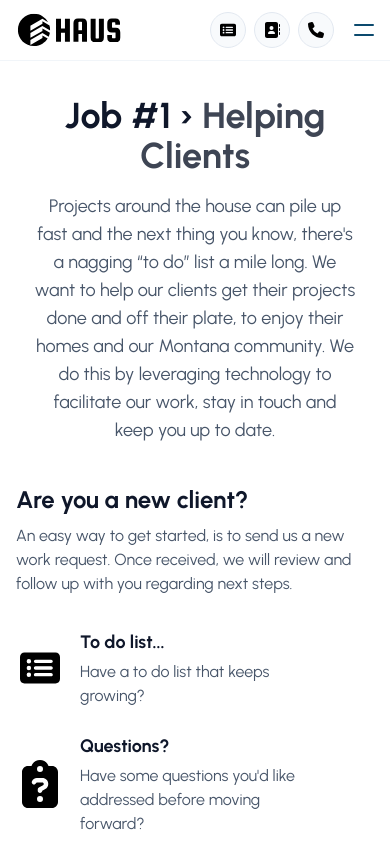
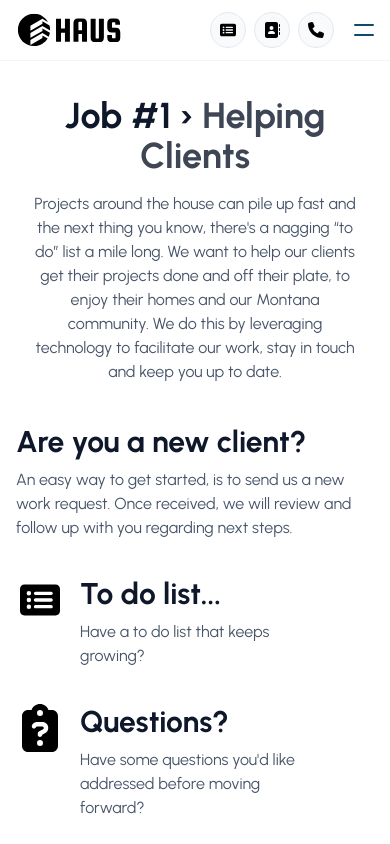
Before and after one commit to ben-v/haus, a React (Vite) app: page /clients in a window 390 px wide. Shown: the top 844 px of the page. Built offline with nearby package versions, Linux system fonts and the light colour scheme.

Commit message:
Refined layout and styles

```diff
--- a/src/components/containers/ContentIconContainer.tsx
+++ b/src/components/containers/ContentIconContainer.tsx
@@ -4,13 +4,11 @@ import parse from "html-react-parser";
 export interface ContentIconContainerProps {
     title: string;
     description?: string;
-    titleSize?: "Large" | "Standard";
     invertContainerColors?: boolean;
     children: ReactNode;
 }
 
 const defaultProps = {
-    titleSize: "Standard",
     invertContainerColors: false
 } satisfies Partial<ContentIconContainerProps>
 
@@ -20,26 +18,25 @@ const ContentIconContainer = (props: ContentIconContainerProps) => {
         ...props
     };
 
-    let titleColors: string;
-    let descriptionColors: string;
-    const titleSizeClassNames: string = propsWithDefaults.titleSize === "Standard" ? "text-lg" : "text-xl md:text-2xl lg:text-3xl";
+    let titleClassNames: string;
+    let descriptionClassNames: string;
 
     if (propsWithDefaults.invertContainerColors) {
-        titleColors = "dark:text-gray-900 text-white";
-        descriptionColors = "dark:text-gray-600 text-gray-300";
+        titleClassNames = "container-header-text-inverted";
+        descriptionClassNames = "general-body-text-inverted";
     } else {
-        titleColors = "text-gray-900 dark:text-white";
-        descriptionColors = "text-gray-600 dark:text-gray-300";
+        titleClassNames = "container-header-text";
+        descriptionClassNames = "general-body-text";
     }
 
     return (
-        <div className="flex items-center gap-4">
-            <div className={`relative z-10 flex h-15 w-15 p-1 align-middle`}>
+        <div className={`content-icon-container ${propsWithDefaults.description ? "items-start" : "items-center"}`}>
+            <div className={`icon`}>
                 {propsWithDefaults.children}
             </div>
-            <div className="w-[calc(100%-7.5rem)]">
-                <h4 className={`${titleSizeClassNames} font-bold ${titleColors}`}>{propsWithDefaults.title}</h4>
-                { propsWithDefaults.description ? parse(`<p className="mt-1 ${descriptionColors}">${propsWithDefaults.description}</p>`) : ""}
+            <div className="header">
+                <h4 className={`title ${titleClassNames}`}>{propsWithDefaults.title}</h4>
+                { propsWithDefaults.description ? parse(`<p className="body ${descriptionClassNames}">${propsWithDefaults.description}</p>`) : ""}
             </div>
         </div>
     );
--- a/src/components/layouts/CardHeader.tsx
+++ b/src/components/layouts/CardHeader.tsx
@@ -17,8 +17,8 @@ const CardHeader = (props: ContentElementProps) => {
 
     return (
         <div className="card-header-container">
-            {propsWithDefaults.title ? <h2 className={`card-header-title ${titleAlignment}`}>{parse(propsWithDefaults.title.trim())}</h2> : ""}
-            {propsWithDefaults.children ? <p className={`card-header-description ${descriptionAlignment}`}>{propsWithDefaults.children}</p> : ""}
+            {propsWithDefaults.title ? <h2 className={`card-header-title container-header-text ${titleAlignment}`}>{parse(propsWithDefaults.title.trim())}</h2> : ""}
+            {propsWithDefaults.children ? <p className={`card-header-description general-body-text ${descriptionAlignment}`}>{propsWithDefaults.children}</p> : ""}
         </div>
     )
   }
--- a/src/components/layouts/ContentSectionHeader.tsx
+++ b/src/components/layouts/ContentSectionHeader.tsx
@@ -17,8 +17,8 @@ const ContenSectionHeader = (props: ContentElementProps) => {
 
     return (
         <div className="content-section-header-container">
-            {propsWithDefaults.title ? <div className={`content-section-header-title ${titleAlignment}`}>{parse(propsWithDefaults.title.trim())}</div> : ""}
-            {propsWithDefaults.children ? <div className={`content-section-header-description ${descriptionAlignment}`}>{propsWithDefaults.children}</div> : ""}
+            {propsWithDefaults.title ? <div className={`content-section-header-title container-header-text ${titleAlignment}`}>{parse(propsWithDefaults.title.trim())}</div> : ""}
+            {propsWithDefaults.children ? <div className={`content-section-header-description general-body-text ${descriptionAlignment}`}>{propsWithDefaults.children}</div> : ""}
         </div>
     )
   }
--- a/src/components/layouts/PageHeader.tsx
+++ b/src/components/layouts/PageHeader.tsx
@@ -110,7 +110,7 @@ const PageHeader = (props: PageHeaderProps) => {
     return (
         <div className="page-header-container">
             <div className={`${headingClassNames} ${titleAlignment}`}>{parse(title)}</div>
-            {props.description ? <div className={`page-header-description ${descriptionAlignment}`}>{parse(description)}</div> : ""}
+            {props.description ? <div className={`page-header-description general-body-text ${descriptionAlignment}`}>{parse(description)}</div> : ""}
         </div>
     )
 }
--- a/src/content.css
+++ b/src/content.css
@@ -10,6 +10,39 @@
     @apply selection:bg-primary/10;
     @apply selection:text-primary;
     @apply dark:bg-gray-900;
+}
+
+.container-header-text, .container-sub-header-text {
+    @apply text-gray-900;
+    @apply dark:text-white;
+}
+
+.container-header-text-inverted, .container-sub-header-text-inverted {
+    @apply dark:text-gray-900;
+    @apply text-white;
+}
+
+.container-header-text {
+    @apply font-bold;
+}
+
+.container-sub-header-text {
+    @apply font-semibold;
+}
+
+.general-body-text, .general-body-text-inverted {
+    @apply text-base;
+    @apply md:text-lg;
+}
+
+.general-body-text {
+    @apply text-gray-600;
+    @apply dark:text-gray-300;
+}
+
+.general-body-text-inverted {
+    @apply dark:text-gray-600;
+    @apply text-gray-300;
 }
 
 /* Page Styles */
@@ -74,11 +107,7 @@
 
 .page-header-container .page-header-description {
     @apply m-4;
-    /* @apply mx-2; */
     @apply md:m-12;
-    @apply text-gray-600;
-    @apply dark:text-gray-300;
-    @apply text-lg;
     @apply w-auto;
 }
 
@@ -114,9 +143,6 @@
     @apply md:mx-2;
     @apply text-2xl;
     @apply md:text-3xl;
-    @apply font-bold;
-    @apply text-gray-900;
-    @apply dark:text-white;
 }
 
 .content-section-header-title.content-section-header-title-align-left {
@@ -133,14 +159,10 @@
     @apply text-center;
 }
 
-/* m-2 md:m-6 lg:mt-12 lg:ml-3 text-gray-600 dark:text-gray-300 text-lg text-center md:text-left */
 .content-section-header-description {
     @apply my-2;
     @apply md:m-2;
     @apply w-auto;
-    @apply text-gray-600;
-    @apply dark:text-gray-300;
-    @apply text-lg;
 }
 
 .content-section-header-description.content-section-header-description-align-left {
@@ -158,24 +180,53 @@
 }
 
 /* Card Styles */
-.card-header-container {
+.content-icon-container {
+    @apply flex;
+    @apply flex-row;
+    @apply gap-4;
+    @apply z-10;
+}
+
+.content-icon-container .icon {
+    @apply relative;
+    @apply flex;
+    /* @apply h-15; */
+    /* @apply w-15; */
+    @apply p-1;
+}
+
+.content-icon-container .header {
+    @apply w-[calc(100%-7.5rem)];
+}
+
+.content-icon-container .header .title {
+    @apply mt-1;
+    @apply text-3xl;
+    @apply md:text-2xl;
+    @apply lg:text-3xl;
+}
+
+.content-icon-container .header .body {
+    /* @apply mt-1; */
+    @apply my-2;
+    @apply md:my-3;
+    @apply w-auto;
+}
+
+.card-header-container, .content-icon-container {
     @apply w-auto;
 }
 
 .card-header-title {
-    @apply text-2xl;
-    @apply md:text-3xl;
-    @apply font-bold;
-    @apply text-gray-900;
-    @apply dark:text-white;
+    @apply text-3xl;
+    @apply md:text-2xl;
+    @apply lg:text-3xl;
 }
 
 .card-header-description {
     @apply my-2;
     @apply md:my-6;
     @apply w-auto;
-    @apply text-gray-600;
-    @apply dark:text-gray-300;
 }
 
 .card-header-header.card-header-header-align-left {
@@ -202,15 +253,4 @@
     @apply text-center;
 }
 
-/* Accordian Styles */
-.accordian-header {
-    @apply font-bold;
-    @apply text-gray-900;
-    @apply dark:text-white;
-}
-
-.accordian-body {
-    @apply text-gray-600;
-    @apply dark:text-gray-300;
-}
 /* Navigation/Link/Button Styles */
--- a/src/pages/faqs/sections/FaqsMarketingSection.tsx
+++ b/src/pages/faqs/sections/FaqsMarketingSection.tsx
@@ -11,10 +11,10 @@ const FaqsMarketingSection = () => {
     const { theme, } = useContext(ThemeContext);
 
     return (
-        <div className="max-w-2xl">
+        <div className="w-auto pt-8 md:w-4/5 md:max-w-2xl md:pt-0">
             <ContentSectionContainer flexDirection="Center">
                 <RoundCornerContainer>
-                    <ContentIconContainer title={"Other questions?"} titleSize="Large">
+                    <ContentIconContainer title={"Other questions?"}>
                         <SvgQuestion fill={theme === THEMES.DARK ? 'white' : 'dark'} className="m-auto w-auto" width={64} height={64} />
                     </ContentIconContainer>
                     <Typography className="my-8 font-normal text-gray-600 dark:text-gray-300">
--- a/src/pages/service-area/sections/ServiceAreaDetailSection.tsx
+++ b/src/pages/service-area/sections/ServiceAreaDetailSection.tsx
@@ -19,7 +19,7 @@ const ServiceAreaDetail = () => {
       <div className="m-auto items-center justify-center -space-y-4 md:flex md:space-y-0 md:-space-x-1">
         <div className="relative mx-4 rounded-3xl rounded-b-none border border-gray-700 bg-gray-800 shadow-2xl shadow-gray-600/10 dark:border-gray-100 dark:bg-white dark:shadow-none md:mx-0 md:w-6/12 md:rounded-r-none md:rounded-l-3xl lg:w-7/12">
           <div className="relative z-10 p-4 md:p-6 pt-16 md:rounded-r-2xl lg:p-16 lg:pl-[4.375rem]">
-            <ContentIconContainer title="Communities We Serve" invertContainerColors={true} titleSize="Large">
+            <ContentIconContainer title="Communities We Serve" invertContainerColors={true}>
               <SvgMapLocationDotSolid fill={theme === THEMES.DARK ? 'dark' : 'white'} className="m-auto w-auto" width={40} height={48} />
             </ContentIconContainer>
             <div className="my-8 mb-8 grid grid-cols-2  rounded-3xl border border-gray-700 text-white dark:border-gray-200 dark:text-gray-600 [&>*]:border-gray-700 [&>*]:p-4 [&>*]:text-xs md:[&>*]:text-sm lg:[&>*]:text-lg [&>*]:dark:border-gray-200">
```
Also changed, not shown: src/pages/contact/sections/ContactMarketingSection.tsx (+9 -9 lines), src/pages/faqs/index.tsx (+2 -15 lines).
